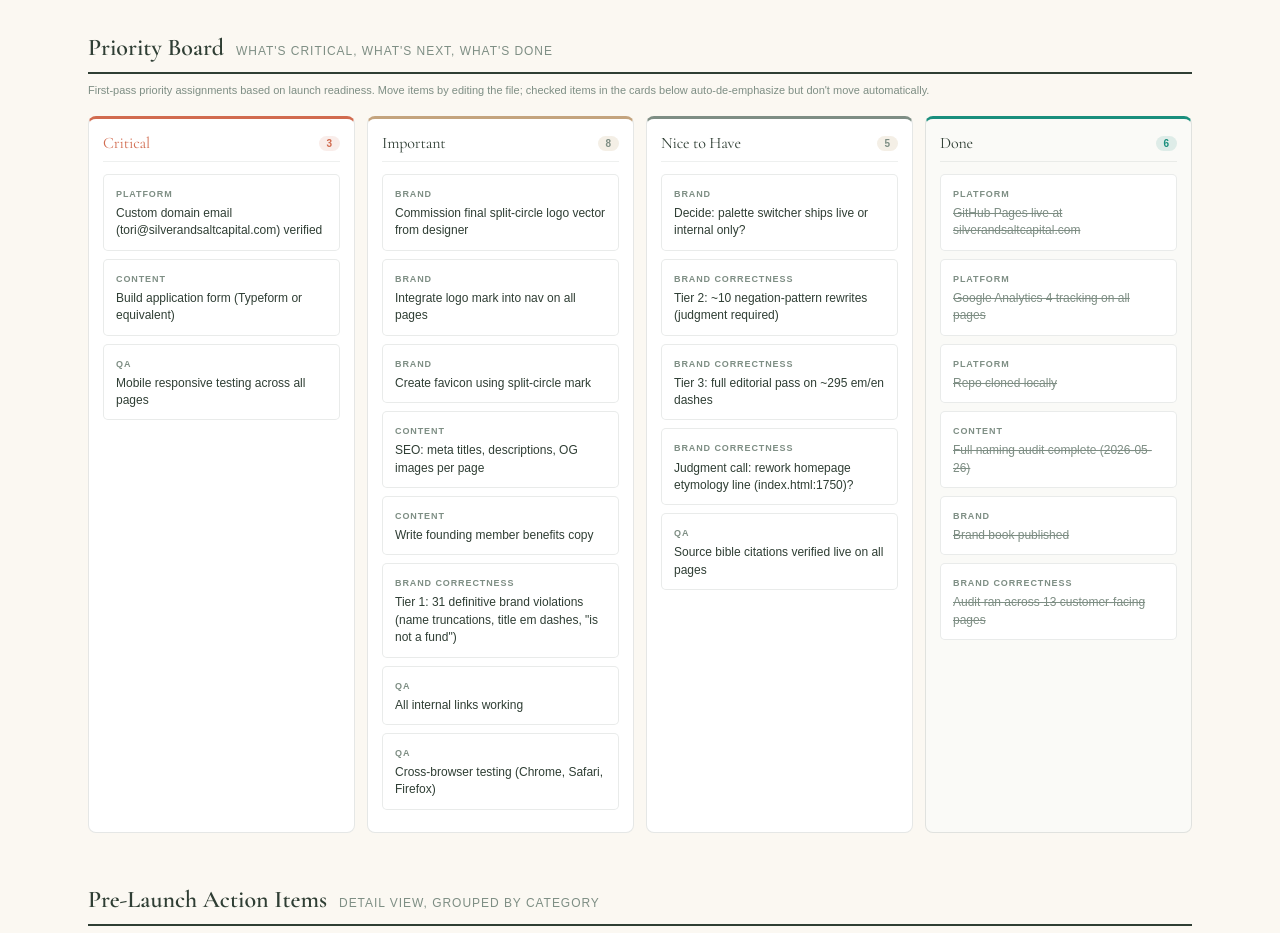
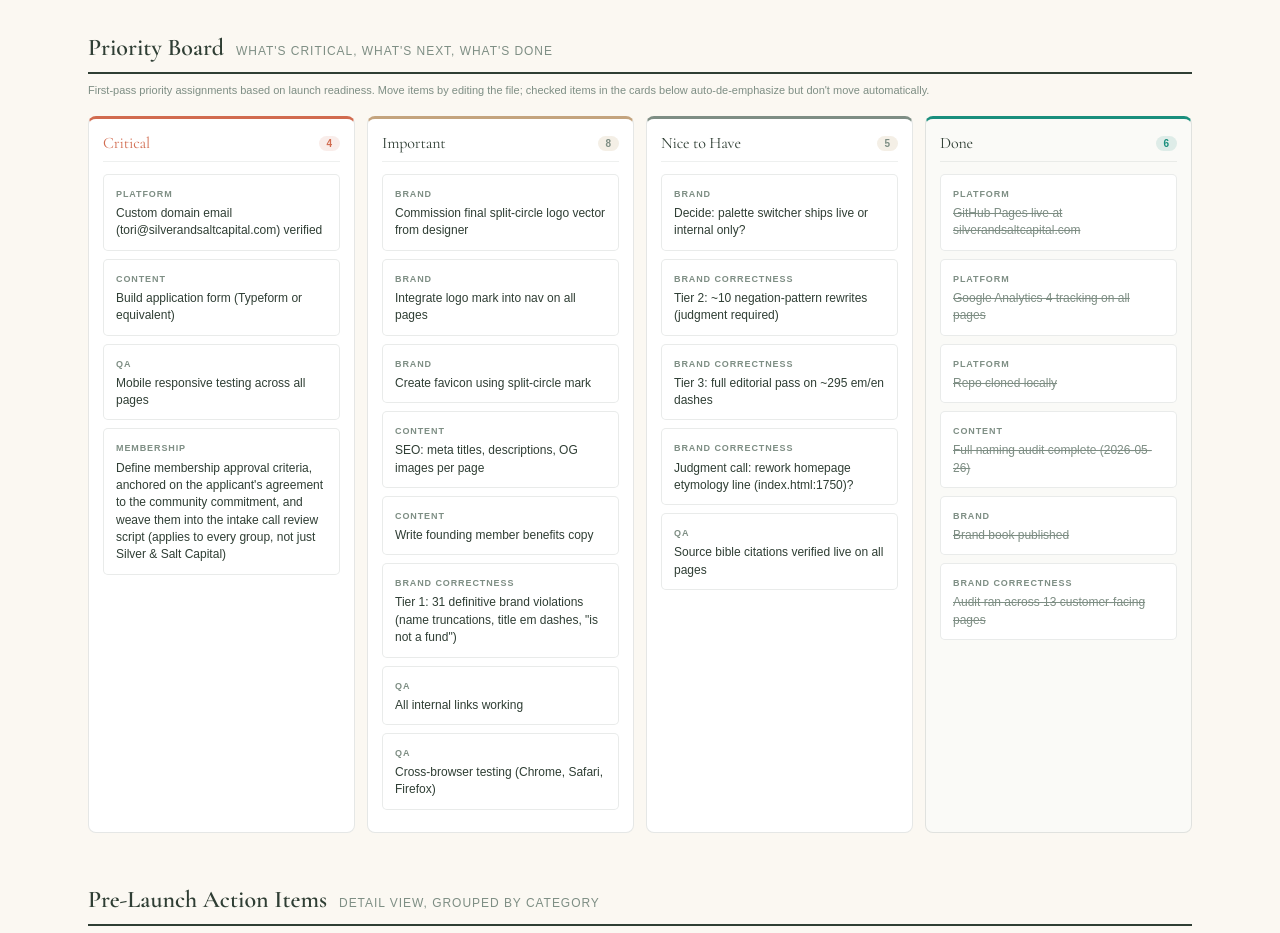
Before and after one commit to cory/Silver-and-Salt, a website: page dashboard.html in a window 1280 px wide. Shown: the part 5360-6293 px from the top of the page. Drawn offline with nearby package versions, Linux system fonts and the light colour scheme; a web font is replaced by a local one.

Commit message:
Add membership approval criteria to-do to dashboard Priority Board
Critical card: define the criteria to approve a member, anchored on the
applicant's agreement to the community commitment, and weave them into
the intake review script. Applies to every group, not just Silver & Salt
Capital. Built into the pipeline as a manual CRM action; the criteria
themselves still need to be written.

Co-Authored-By: Claude Opus 4.7 (1M context) <noreply@anthropic.com>

```diff
--- a/dashboard.html
+++ b/dashboard.html
@@ -1707,7 +1707,7 @@ body { background: var(--cream); font-family: 'Satoshi', sans-serif; color: var(
     <div class="kanban-col critical">
       <div class="kanban-col-header">
         <span class="kanban-col-title">Critical</span>
-        <span class="kanban-col-count">3</span>
+        <span class="kanban-col-count">4</span>
       </div>
       <div class="kanban-card">
         <span class="kc-tag">Platform</span>
@@ -1720,6 +1720,10 @@ body { background: var(--cream); font-family: 'Satoshi', sans-serif; color: var(
       <div class="kanban-card">
         <span class="kc-tag">QA</span>
         <span class="kc-title">Mobile responsive testing across all pages</span>
+      </div>
+      <div class="kanban-card">
+        <span class="kc-tag">Membership</span>
+        <span class="kc-title">Define membership approval criteria, anchored on the applicant's agreement to the community commitment, and weave them into the intake call review script (applies to every group, not just Silver &amp; Salt Capital)</span>
       </div>
     </div>
 
```
